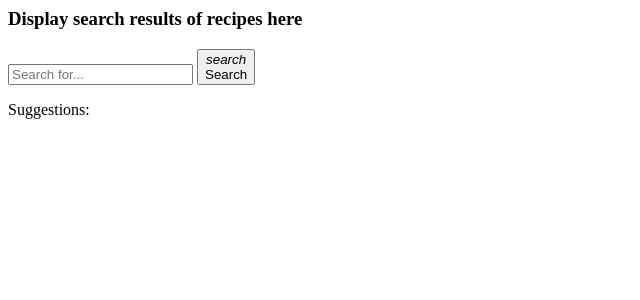
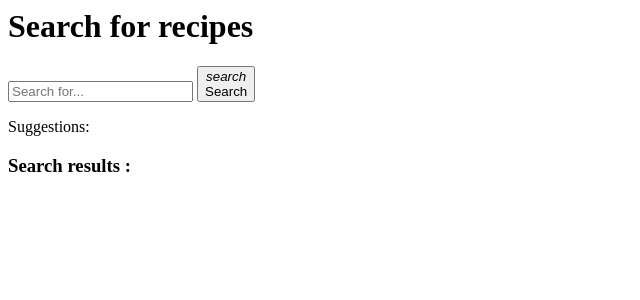
Before and after one commit to gohzenhao/INFS3202, a PHP site: page /infs3202project/app/views/search/search.php in a window 1280 px wide. Shown: the top 300 px of the page, without its empty margins (0-640 px from the left). Run offline with PHP 8.4, Linux system fonts and the light colour scheme; the template is opened without the code that fills it, so the values that code supplies are empty; some libraries are stand-ins or nearby versions.

Commit message:
Tidied up search page.

```diff
--- a/app/views/home/index.php
+++ b/app/views/home/index.php
@@ -38,14 +38,16 @@
     <hr/>
     <?php echo '<div class="featured" id="feature">
       <div class="container">
+        <a href="'.URLROOT.'/recipes/display/'. $data['week']->rid .'" style="text-decoration:none;color:black;">
         <div class="featured-box">
         <h1>Recipe of the week : </h1>
         <h1>' . $data['week']->title . '</h1>
         <p class="lead">
           By : ' . $data['owner']->user_name .'
         </p>
-        <p class="lead text-white"><a href="'.URLROOT.'/recipes/display/'. $data['week']->rid .'" style="text-decoration:none;text-transform:uppercase;color:black;">View Recipe > </a></p>
+        <p class="lead" style="font-weight:bold;">---- VIEW RECIPE ----</p>
         </div>
+        </a>
       </div>
     </div>';
     ?>
--- a/app/views/search/search.php
+++ b/app/views/search/search.php
@@ -1,8 +1,12 @@
 <div class="container">
-    <h1><?php echo $data['title']?></h1>
-    <h3>Display search results of recipes here</h3>
+
+  <div class="row pt-4">
+
+    <h1 class="col-lg-12 text-center">Search for recipes</h1>
 
     <!-- Search bar -->
+    <div class="col-lg-12">
+
     <form action="<?php echo URLROOT;?>/search" method="GET">
         <div class="input-group mb-3">
             <input id="search-bar" name="query" type="text" class="form-control" placeholder="Search for..." value="<?php echo $data['query'] ?>">
@@ -16,8 +20,12 @@
             </span>
         </div>
     </form>
+  </div>
+  <div class="col-lg-12">
     <p>Suggestions: <span id="hint"></span></p>
-
+  </div>
+  </div>
+    <h3>Search results :</h3>
     <!-- Display output of search -->
     <div class="list-group" id="search-items">
         <?php
--- a/public/css/style.css
+++ b/public/css/style.css
@@ -48,7 +48,6 @@ header .container{
   margin-top:2.5em;
   opacity:0;
 }
-
 
 .featured-box{
   background-color:orange;
@@ -145,6 +144,7 @@ header .container{
     transform: scale3d(1, 1, 1);
   }
 }
+
 .overlay {
   position: absolute;
   top: 0;
```
